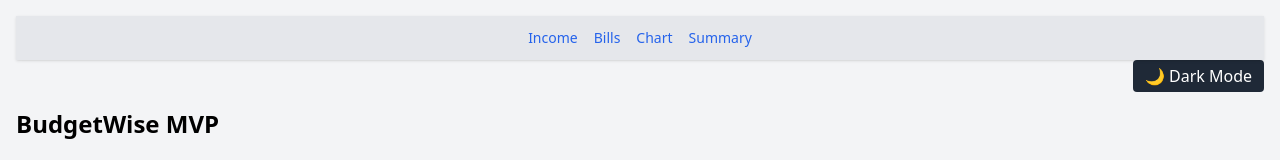
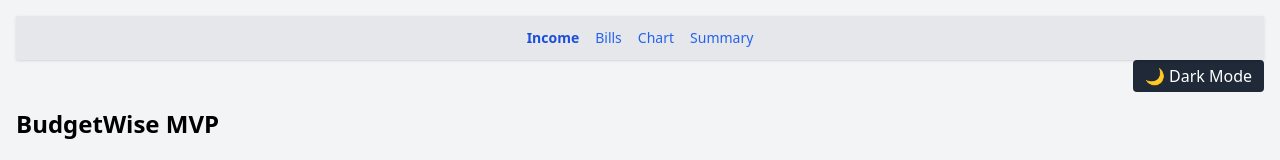
Before and after one commit to CyberBard001/budgetwise, a React (Vite) app: page / in a window 1280 px wide. Shown: the top 160 px of the page. Built offline with nearby package versions, Linux system fonts and the light colour scheme.

Commit message:
Add scrollspy nav with active section highlighting

```diff
--- a/src/App.jsx
+++ b/src/App.jsx
@@ -1,4 +1,4 @@
-import React, { useState, useEffect } from "react";
+import React, { useState, useEffect, useRef } from "react";
 import IncomeForm from "./components/IncomeForm";
 import BillsForm from "./components/BillsForm";
 import BudgetChart from "./components/BudgetChart";
@@ -11,6 +11,15 @@ const App = () => {
     return localStorage.getItem("theme") === "dark";
   });
 
+  // Step 1: Track active section and refs
+  const [activeSection, setActiveSection] = useState("income");
+  const sectionRefs = {
+    income: useRef(null),
+    bills: useRef(null),
+    chart: useRef(null),
+    summary: useRef(null),
+  };
+
   useEffect(() => {
     const root = window.document.documentElement;
     if (isDark) {
@@ -21,6 +30,30 @@ const App = () => {
       localStorage.setItem("theme", "light");
     }
   }, [isDark]);
+
+  // Step 2: IntersectionObserver for scrollspy
+  useEffect(() => {
+    const observer = new window.IntersectionObserver(
+      (entries) => {
+        const visible = entries.find((entry) => entry.isIntersecting);
+        if (visible) {
+          setActiveSection(visible.target.id);
+        }
+      },
+      { threshold: 0.4 }
+    );
+
+    Object.values(sectionRefs).forEach((ref) => {
+      if (ref.current) observer.observe(ref.current);
+    });
+
+    return () => {
+      Object.values(sectionRefs).forEach((ref) => {
+        if (ref.current) observer.unobserve(ref.current);
+      });
+    };
+    // eslint-disable-next-line
+  }, []);
 
   const handleIncomeUpdate = (data) => setIncome(data);
   const handleBillsUpdate = (data) => setBills(data);
@@ -45,12 +78,21 @@ const App = () => {
 
   return (
     <div className="min-h-screen bg-gray-100 dark:bg-gray-900 text-black dark:text-white p-4">
-      {/* Sticky Top Navbar */}
+      {/* Step 4: Sticky Top Navbar with ScrollSpy */}
       <header className="sticky top-0 z-50 bg-gray-200 dark:bg-gray-900 shadow p-3 flex gap-4 justify-center">
-        <a href="#income" className="text-sm text-blue-600 dark:text-blue-400 hover:underline">Income</a>
-        <a href="#bills" className="text-sm text-blue-600 dark:text-blue-400 hover:underline">Bills</a>
-        <a href="#chart" className="text-sm text-blue-600 dark:text-blue-400 hover:underline">Chart</a>
-        <a href="#summary" className="text-sm text-blue-600 dark:text-blue-400 hover:underline">Summary</a>
+        {["income", "bills", "chart", "summary"].map((section) => (
+          <a
+            key={section}
+            href={`#${section}`}
+            className={`text-sm hover:underline ${
+              activeSection === section
+                ? "font-bold text-blue-700 dark:text-yellow-400"
+                : "text-blue-600 dark:text-blue-400"
+            }`}
+          >
+            {section.charAt(0).toUpperCase() + section.slice(1)}
+          </a>
+        ))}
       </header>
 
       <div className="flex justify-end mb-4">
@@ -63,27 +105,38 @@ const App = () => {
       </div>
       <h1 className="text-2xl font-bold mb-6">BudgetWise MVP</h1>
 
-      <div id="income">
+      {/* Step 3: Section refs */}
+      <div id="income" ref={sectionRefs.income}>
         <IncomeForm onIncomeUpdate={handleIncomeUpdate} />
       </div>
-      <div id="bills">
+      <div id="bills" ref={sectionRefs.bills}>
         <BillsForm onBillsUpdate={handleBillsUpdate} />
       </div>
 
       {income && bills.length > 0 && (
         <>
-          <div id="chart">
+          <div id="chart" ref={sectionRefs.chart}>
             <BudgetChart
               totalIncome={Number(income.amount) * payPeriods}
               totalBills={totalBills}
             />
           </div>
-          <div id="summary" className="bg-white dark:bg-gray-800 shadow p-4 rounded text-black dark:text-white">
+          <div
+            id="summary"
+            ref={sectionRefs.summary}
+            className="bg-white dark:bg-gray-800 shadow p-4 rounded text-black dark:text-white"
+          >
             <h2 className="text-lg font-semibold mb-2">Summary</h2>
 
-            <p>Total Monthly Bills: <strong>£{totalBills.toFixed(2)}</strong></p>
-            <p>Pay Frequency: <strong>{income.frequency}</strong></p>
-            <p>Pay Per Period: <strong>£{Number(income.amount).toFixed(2)}</strong></p>
+            <p>
+              Total Monthly Bills: <strong>£{totalBills.toFixed(2)}</strong>
+            </p>
+            <p>
+              Pay Frequency: <strong>{income.frequency}</strong>
+            </p>
+            <p>
+              Pay Per Period: <strong>£{Number(income.amount).toFixed(2)}</strong>
+            </p>
 
             <p className="mt-2">
               You get paid <strong>{payPeriods}</strong> times per month.
@@ -95,8 +148,7 @@ const App = () => {
             </p>
 
             <p className="mt-2">
-              Recommended to set aside per pay:{" "}
-              <strong>£{perPaySetAside}</strong>
+              Recommended to set aside per pay: <strong>£{perPaySetAside}</strong>
             </p>
 
             {!canAffordSetAside && (
```
Also changed, not shown: src/# Code Citations.md (added, +27 -0 lines).
